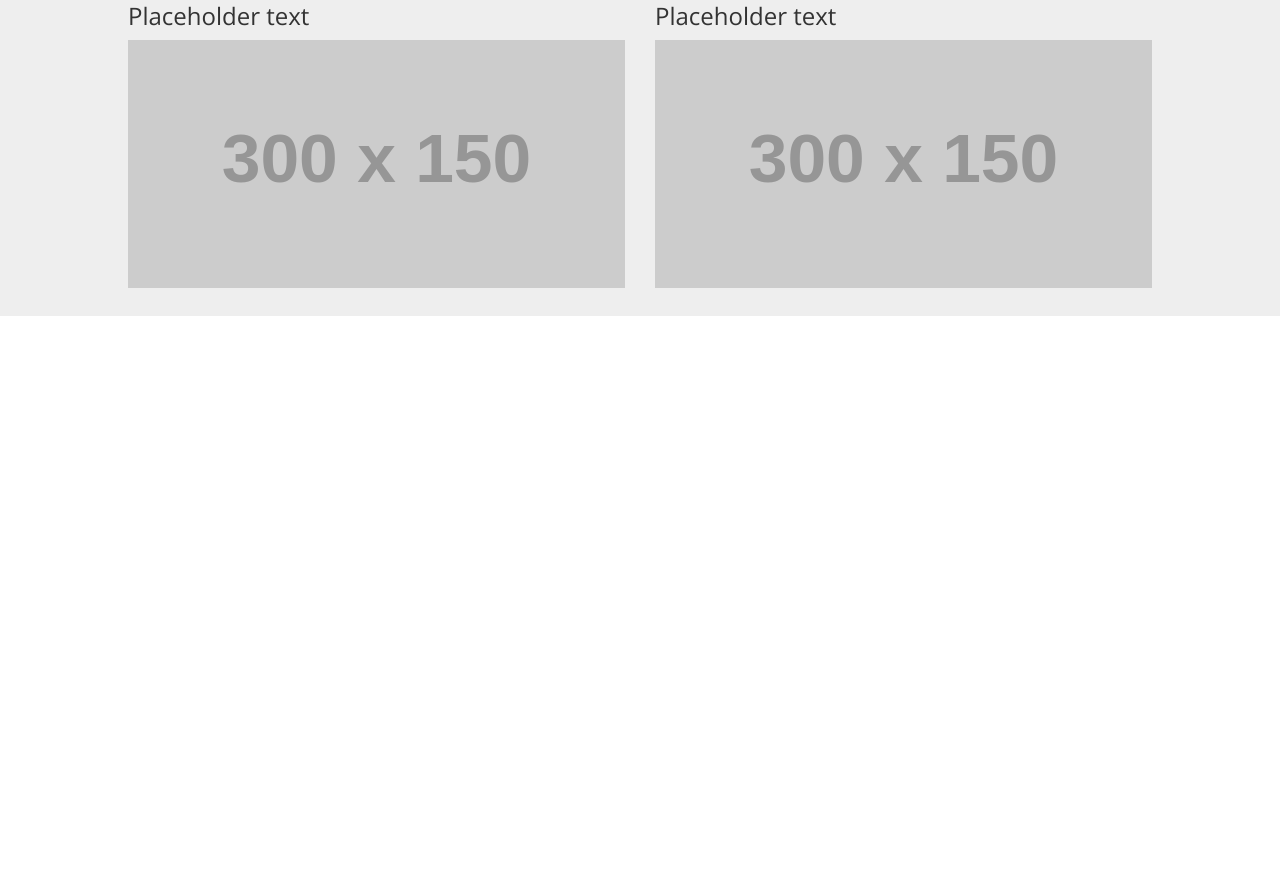
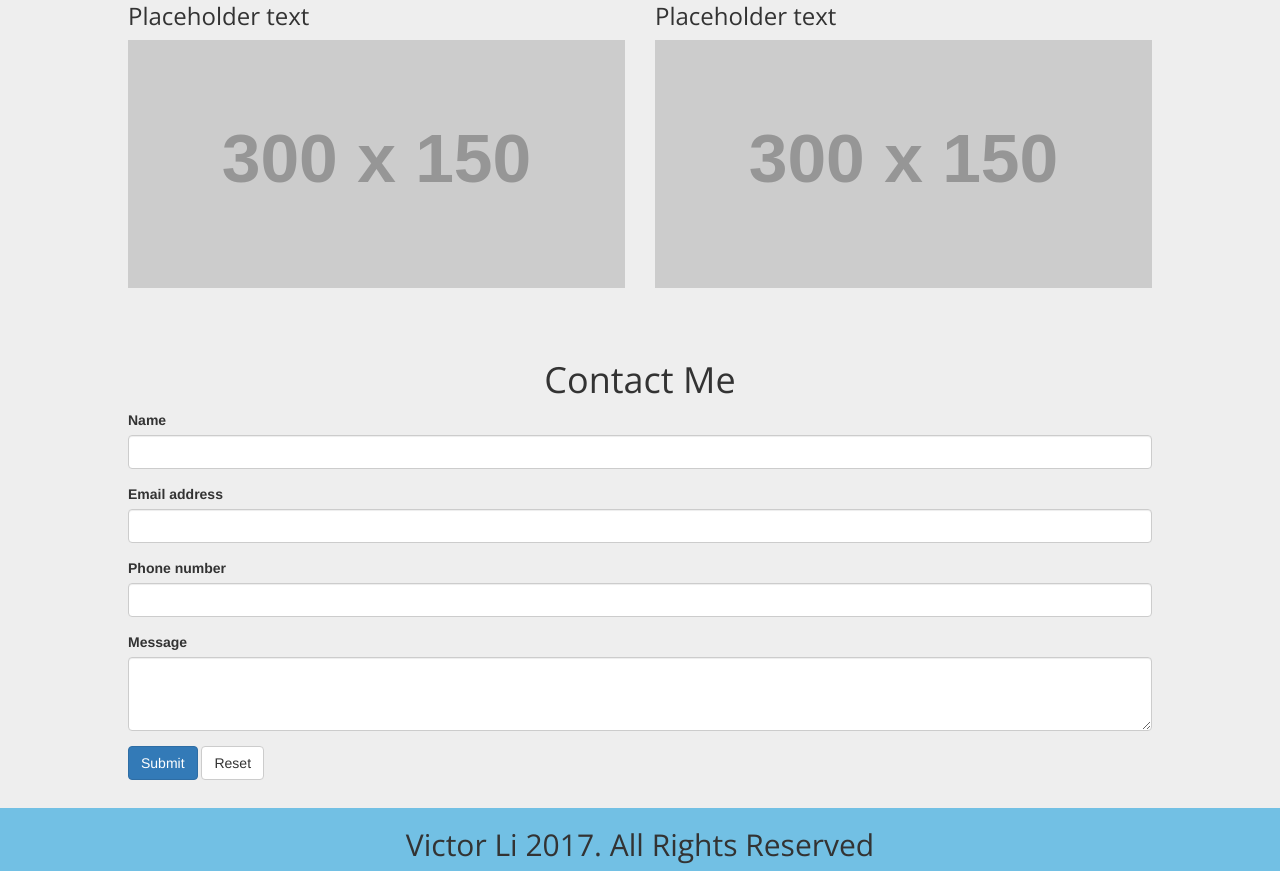
Before and after one commit to Li-Victor/Personal-Portfolio-Webpage, a plain HTML site: page index.html in a window 1280 px wide. Shown: the part 1137-2008 px from the top of the page. Before the commit the page ends 1453 px from the top, so only its background shows below. Drawn offline with nearby package versions, Linux system fonts and the light colour scheme; placeholder pictures from the web are drawn by us.

Commit message:
finished with the contact section and footer

```diff
--- a/index.html
+++ b/index.html
@@ -102,5 +102,39 @@
     </section>
 
 
+    <section class="container-fluid">
+        <h2 class="text-center">Contact Me</h2>
+
+        <form>
+            <div class="form-group">
+                <label for="InputName">Name</label>
+                <input type="text" class="form-control" id="InputName">
+            </div>
+
+            <div class="form-group">
+                <label for="InputEmail">Email address</label>
+                <input type="email" class="form-control" id="InputEmail">
+            </div>
+
+            <div class="form-group">
+                <label for="InputPhoneNumber">Phone number</label>
+                <input type="text" class="form-control" id="InputPhoneNumber">
+            </div>
+
+            <div class="form-group">
+                <label for="InputMessage">Message</label>
+                <textarea rows="3" class="form-control" id="InputMessage"></textarea>
+            </div>
+
+            <button type="submit" class="btn btn-primary">Submit</button>
+            <button type="reset" class="btn btn-default">Reset</button>
+
+        </form>
+    </section>
+
+    <footer class="container-fluid">
+        <h2 class="text-center">Victor Li 2017. All Rights Reserved</h2>
+    </footer>
+
     </body>
 </html>
--- a/style.css
+++ b/style.css
@@ -67,3 +67,7 @@ section.container-fluid h2 {
 section .row .col-sm-6 img {
 	width: 100%;
 }
+
+footer {
+	background-color: #72C0E4
+}
```
